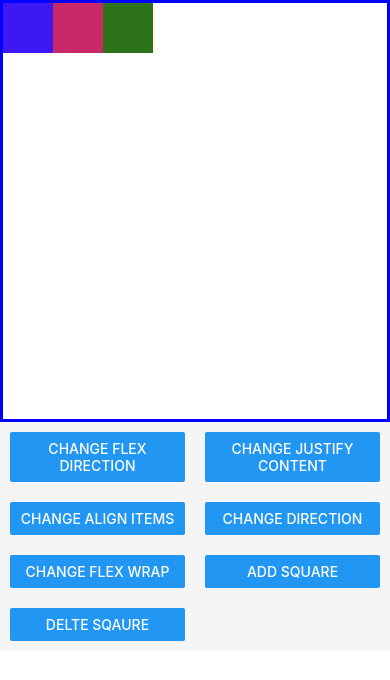
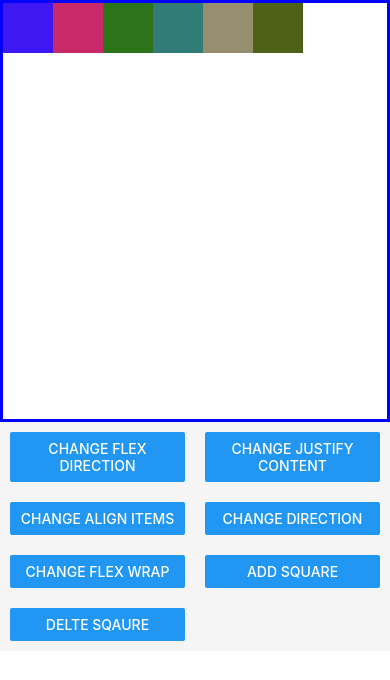
Before and after one commit to Junbomb/LayoutProps, a React Native app: screen / in a window 390 px wide. Shown: the top 680 px of the page. Built offline with nearby package versions, Linux system fonts and the light colour scheme.

Commit message:
add/delete square(11.10)

```diff
--- a/App.js
+++ b/App.js
@@ -29,20 +29,20 @@ const App = () => {
 
 
     const directions = ['inherit', 'ltr', 'rtl'];
-    const wraps = ['nowrap', 'wrap', 'wrap-reverse'];
+    const flexwraps = ['nowrap', 'wrap', 'wrap-reverse'];
 
     const [flexDirection, setFlexDirection] = useState(0);
     const [justifyContent, setJustifyContent] = useState(0);
     const [alignItems, setAlignItems] = useState(0);
     const [direction, setDirection] = useState(0);
-    const [wrap, setWrap] = useState(0);
+    const [flexWrap, setWrap] = useState(0);
 
     const hookedStyles = {
         flexDirection: flexDirections[flexDirection],
         justifyContent: justifyContents[justifyContent],
         alignItems: alignItemsArr[alignItems],
         direction: directions[direction],
-        wrap: wraps [wrap],
+        flexwrap: flexwraps [flexWrap],
 
     }
     const changeSetting = (value, options, setterfunction) => {
@@ -65,7 +65,7 @@ const App = () => {
         return <View style={sqStyle} />;
         };
 
-        const [squares, setSquares] = useState([Square(), Square(), Square()]);
+        const [squares, setSquares] = useState([Square(), Square(), Square(),Square(), Square(), Square()]);
 
     return (
         <>
@@ -115,25 +115,26 @@ const App = () => {
                         <Button title="CHANGE FLEX WRAP"
                             onPress={() => {
                                 console.log("press CHANGE FLEX WRAP")
-                                    changeSetting(wrap, wraps, setWrap);
+                                    changeSetting(flexWrap, flexwraps, setWrap);
 
                           }}
                     />
                     </View>
                     <View style={styles.ButtonView}>
                         <Button title="ADD SQUARE"
-                            onPress={() =>
+                            onPress={() => {
                                 console.log("press ADD SQAURE")
+                                setSquares([...squares, Square()]);
 
-                          }
+                        }}
                         />
                     </View>
                     <View style={styles.ButtonView}>
                         <Button title="DELTE SQAURE"
-                            onPress={() =>
-                                console.log("press DELTE SQAURE")
-                          }
-
+                            onPress={() => {
+                                console.log("press DELTE SQAURE");
+                                setSquares(squares.filter((v,i) => i != squares.length -1));
+                        }}
                         />
                     </View>
 
```
